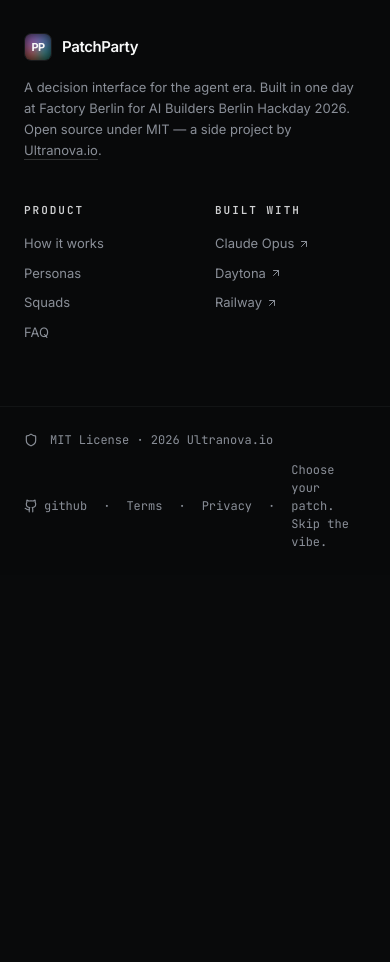
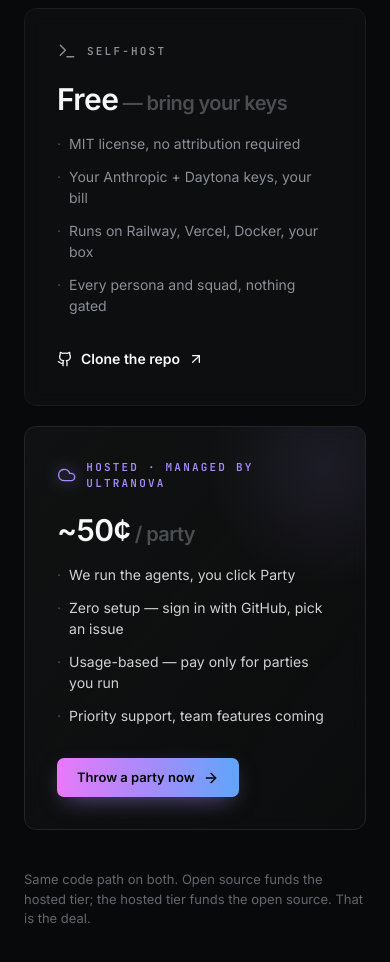
Before and after one commit to ThePyth0nKid/patchPartyDaytonaLovable, a Next.js app: page / in a window 390 px wide. Shown: the part 10260-11222 px from the top of the page. Before the commit the page ends 10835 px from the top, so only its background shows below. Built offline with nearby package versions, Linux system fonts and the light colour scheme; no server answers.

Commit message:
feat(landing): n8n-style dual-path — self-host free, hosted by Ultranova
- New 'Two ways to run it' section with Self-host and Hosted cards
- Self-host FAQ entry added
- Nav gets a 'Self-host' link pointing to #run-it
- Positioning: open source funds hosted, hosted funds open source

```diff
--- a/src/app/landing-client.tsx
+++ b/src/app/landing-client.tsx
@@ -70,6 +70,10 @@ const FAQS = [
   {
     q: 'Do I need to trust an AI with my repo?',
     a: 'Each agent runs in an ephemeral Daytona sandbox, scoped to a shallow clone. Nothing leaves until you pick a winner and click PR — then it is a normal GitHub pull request against a branch you can revert.',
+  },
+  {
+    q: 'Can I self-host this?',
+    a: 'Yes — the whole thing is MIT. Clone the repo, bring your own Anthropic and Daytona keys, deploy anywhere Next.js runs. Or skip the ops and use the hosted version we run — same code path, none of the wiring.',
   },
 ]
 
@@ -157,6 +161,7 @@ export default function LandingClient() {
             <a href="#how" className="hidden sm:inline hover:text-slate-50 transition-colors">How it works</a>
             <a href="#personas" className="hidden sm:inline hover:text-slate-50 transition-colors">Personas</a>
             <a href="#squads" className="hidden sm:inline hover:text-slate-50 transition-colors">Squads</a>
+            <a href="#run-it" className="hidden sm:inline hover:text-slate-50 transition-colors">Self-host</a>
             <a href="#faq" className="hidden sm:inline hover:text-slate-50 transition-colors">FAQ</a>
             <a
               href="https://github.com/ThePyth0nKid/patchPartyDaytonaLovable"
@@ -529,6 +534,93 @@ export default function LandingClient() {
               </div>
             ))}
           </div>
+        </div>
+      </section>
+
+      {/* DUAL PATH: Self-host vs Hosted */}
+      <section id="run-it" className="border-b border-slate-800/60">
+        <div className="max-w-6xl mx-auto px-6 py-24 md:py-32">
+          <SectionEyebrow num="06" label="Two ways to run it" />
+          <h2 className="mt-6 text-4xl md:text-6xl font-semibold tracking-[-0.02em] max-w-3xl">
+            Open source.
+            <span className="text-slate-500"> Self-host, or let us run it.</span>
+          </h2>
+          <p className="mt-6 max-w-2xl text-[15px] md:text-[16px] text-slate-300 leading-relaxed">
+            The whole thing is MIT. Fork it, bring your own Anthropic and Daytona keys, deploy
+            anywhere Next.js runs. Or skip the ops and let Ultranova host it — same code path,
+            none of the wiring.
+          </p>
+
+          <div className="mt-16 grid md:grid-cols-2 gap-5">
+            {/* Self-host card */}
+            <div className="group relative p-8 bg-slate-900/50 backdrop-blur border border-slate-800 rounded-xl hover:border-slate-600 transition-all">
+              <div className="flex items-center gap-2.5 mb-5">
+                <Terminal className="w-5 h-5 text-slate-300" strokeWidth={1.75} />
+                <div className="text-[11px] font-mono font-semibold uppercase tracking-[0.2em] text-slate-300">
+                  Self-host
+                </div>
+              </div>
+              <div className="text-3xl md:text-4xl font-semibold tracking-[-0.02em] mb-4">
+                Free
+                <span className="text-slate-500 text-xl"> — bring your keys</span>
+              </div>
+              <ul className="space-y-3 text-[14px] text-slate-300">
+                <li className="flex items-start gap-2"><span className="text-slate-500">·</span> MIT license, no attribution required</li>
+                <li className="flex items-start gap-2"><span className="text-slate-500">·</span> Your Anthropic + Daytona keys, your bill</li>
+                <li className="flex items-start gap-2"><span className="text-slate-500">·</span> Runs on Railway, Vercel, Docker, your box</li>
+                <li className="flex items-start gap-2"><span className="text-slate-500">·</span> Every persona and squad, nothing gated</li>
+              </ul>
+              <a
+                href="https://github.com/ThePyth0nKid/patchPartyDaytonaLovable"
+                target="_blank"
+                rel="noopener noreferrer"
+                className="mt-8 inline-flex items-center gap-2 text-[14px] font-semibold text-slate-50 hover:text-white transition-colors"
+              >
+                <Github className="w-4 h-4" />
+                Clone the repo
+                <ArrowUpRight className="w-4 h-4" />
+              </a>
+            </div>
+
+            {/* Hosted card */}
+            <div className="group relative p-8 bg-gradient-to-br from-slate-900/80 to-slate-900/40 backdrop-blur border border-slate-700 rounded-xl hover:border-[#A78BFA]/60 transition-all overflow-hidden">
+              <div
+                aria-hidden
+                className="absolute -top-20 -right-20 w-60 h-60 rounded-full opacity-40 group-hover:opacity-70 transition-opacity"
+                style={{ background: 'radial-gradient(circle, rgba(167,139,250,0.25), transparent 70%)' }}
+              />
+              <div className="relative">
+                <div className="flex items-center gap-2.5 mb-5">
+                  <Cloud className="w-5 h-5 text-[#A78BFA] drop-shadow-[0_0_8px_#A78BFA]" strokeWidth={1.75} />
+                  <div className="text-[11px] font-mono font-semibold uppercase tracking-[0.2em] text-[#A78BFA]">
+                    Hosted · Managed by Ultranova
+                  </div>
+                </div>
+                <div className="text-3xl md:text-4xl font-semibold tracking-[-0.02em] mb-4">
+                  ~50¢
+                  <span className="text-slate-500 text-xl"> / party</span>
+                </div>
+                <ul className="space-y-3 text-[14px] text-slate-200">
+                  <li className="flex items-start gap-2"><span className="text-slate-500">·</span> We run the agents, you click Party</li>
+                  <li className="flex items-start gap-2"><span className="text-slate-500">·</span> Zero setup — sign in with GitHub, pick an issue</li>
+                  <li className="flex items-start gap-2"><span className="text-slate-500">·</span> Usage-based — pay only for parties you run</li>
+                  <li className="flex items-start gap-2"><span className="text-slate-500">·</span> Priority support, team features coming</li>
+                </ul>
+                <a
+                  href="/login"
+                  className="mt-8 inline-flex items-center gap-2 px-5 py-2.5 bg-gradient-to-r from-[#E879F9] via-[#A78BFA] to-[#60A5FA] hover:brightness-110 rounded-[7px] font-semibold text-black text-[13px] transition-all ease-linear duration-200 shadow-[0_8px_24px_-8px_rgba(167,139,250,0.6)]"
+                >
+                  Throw a party now
+                  <ArrowRight className="w-4 h-4" />
+                </a>
+              </div>
+            </div>
+          </div>
+
+          <p className="mt-10 text-[13px] text-slate-400 max-w-2xl">
+            Same code path on both. Open source funds the hosted tier; the hosted tier funds the
+            open source. That is the deal.
+          </p>
         </div>
       </section>
 
```
